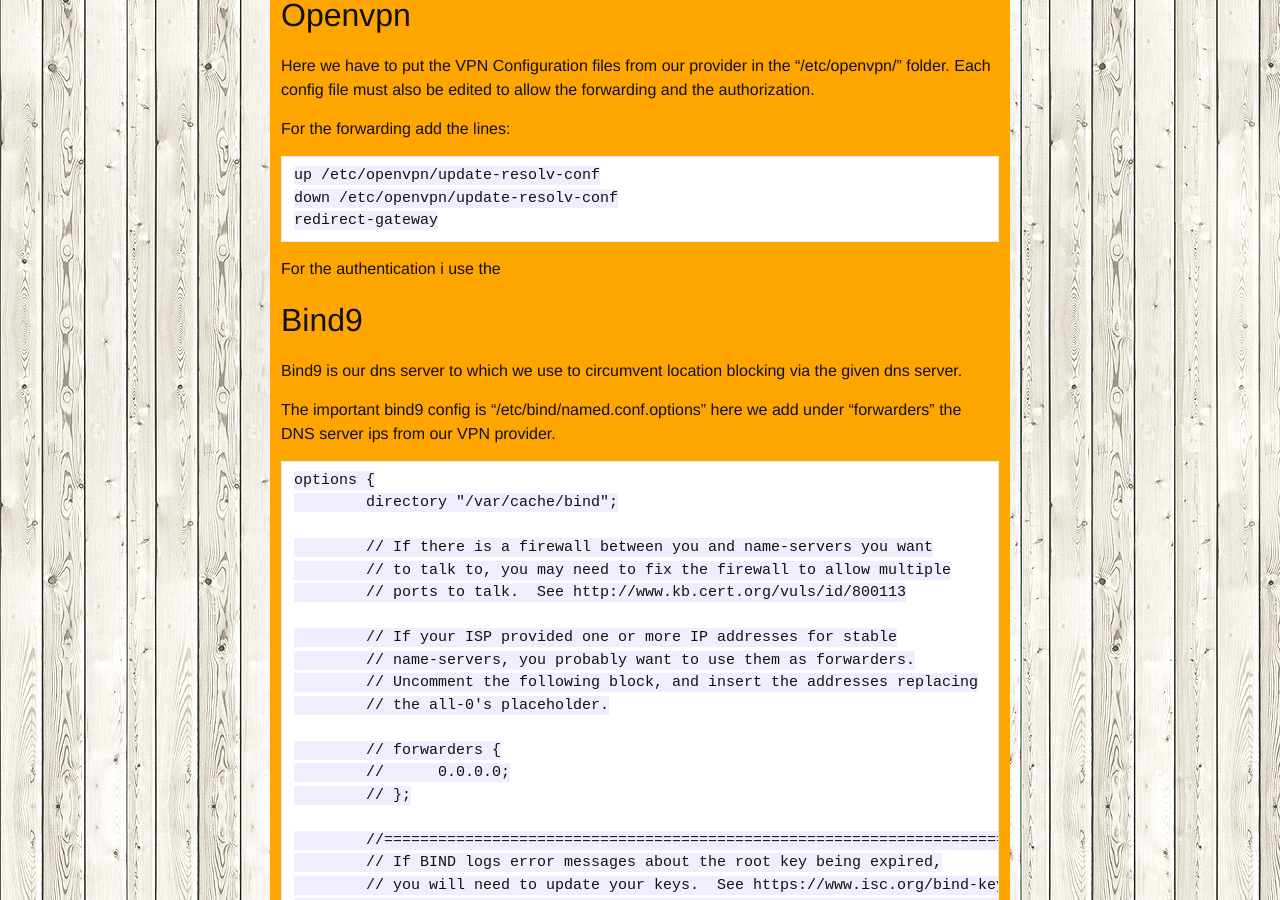
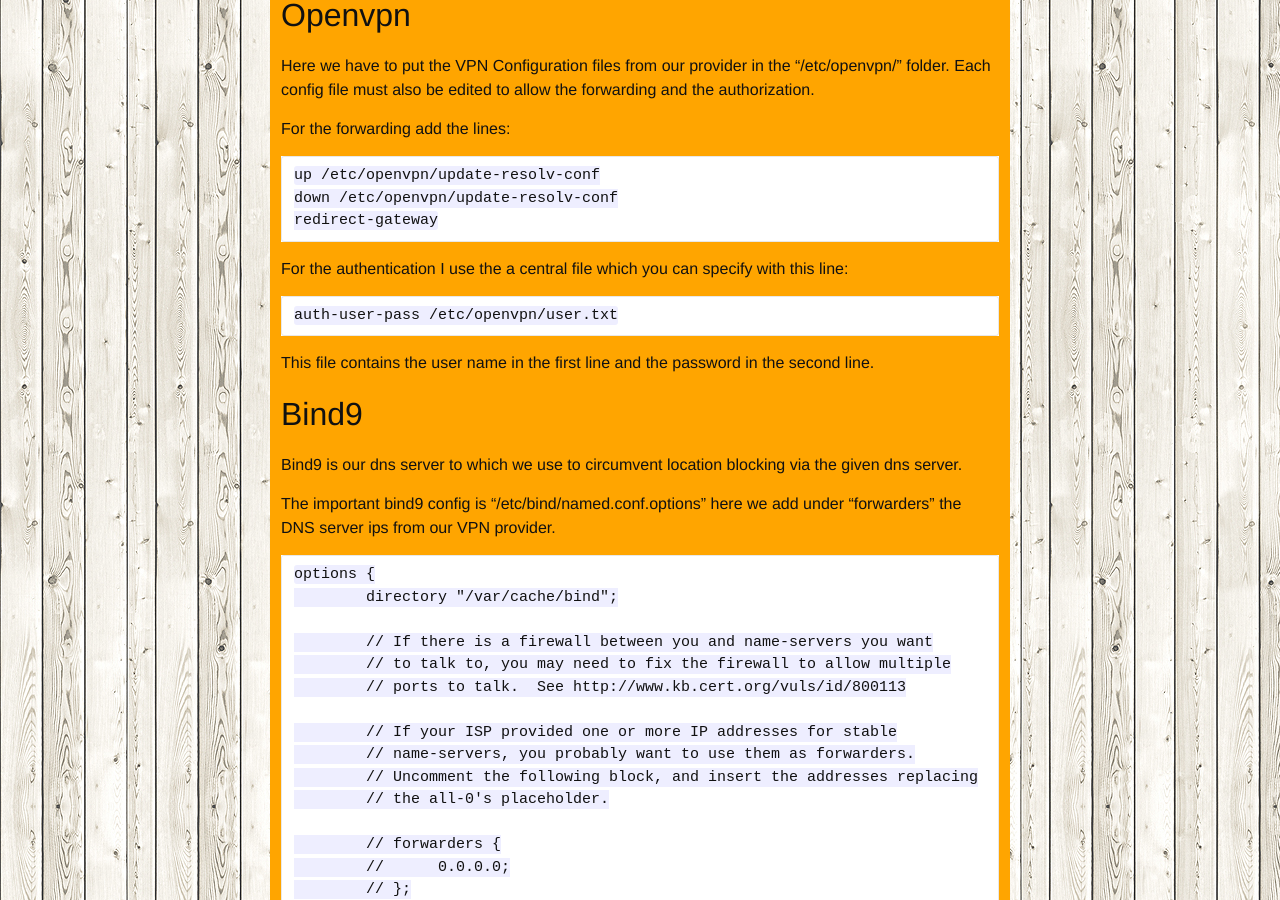
Before and after one commit to baumartig/baumartig.github.io, a Jekyll site: the page built from projects/vpn_switcher.markdown, in a window 1280 px wide and 900 px high, scrolled down 1185 px. Built offline with Jekyll 4.4.1, drawn with Linux system fonts in a browser that asks for light colours.

Commit message:
openvpn beschreibung beendet

```diff
--- a/projects/vpn_switcher.markdown
+++ b/projects/vpn_switcher.markdown
@@ -41,7 +41,11 @@
     down /etc/openvpn/update-resolv-conf
     redirect-gateway
 
-For the authentication i use the
+For the authentication I use the a central file which you can specify with this line:
+
+    auth-user-pass /etc/openvpn/user.txt
+
+This file contains the user name in the first line and the password in the second line.
 
 ## Bind9
 
```
